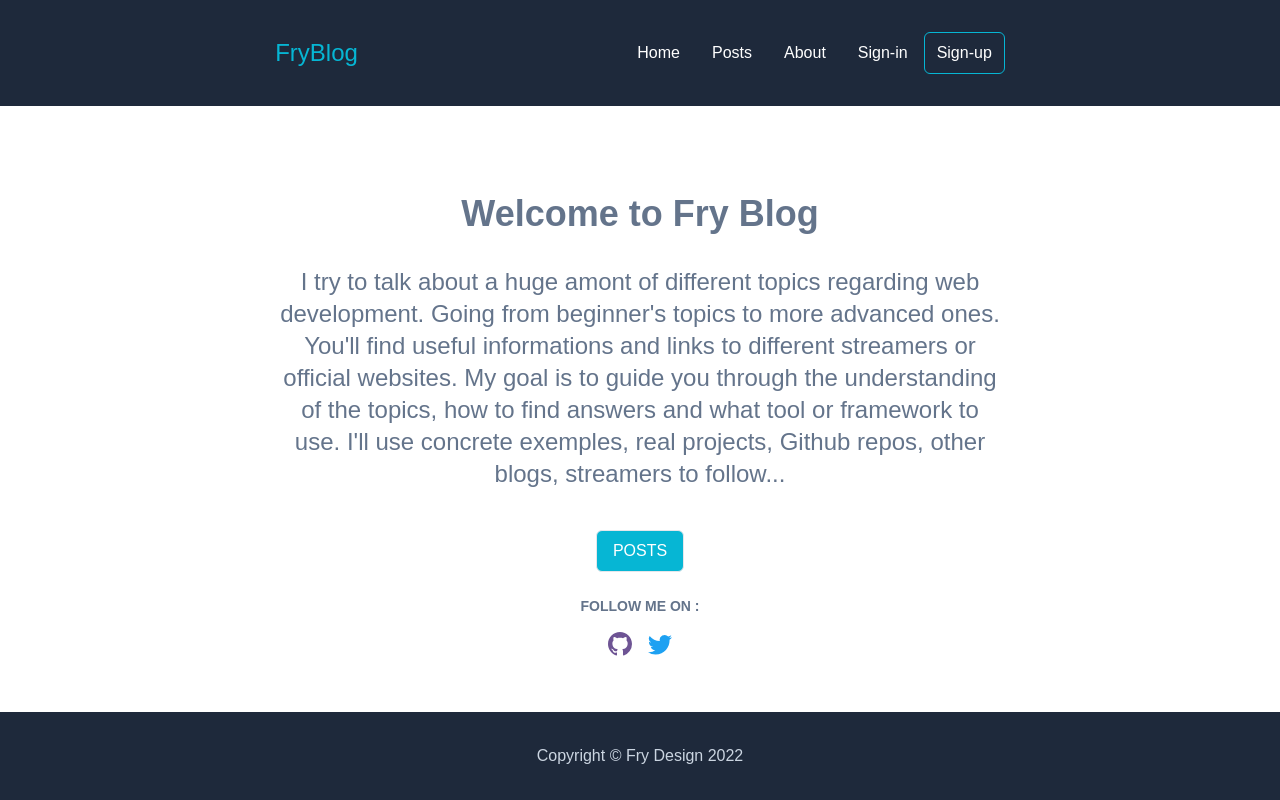
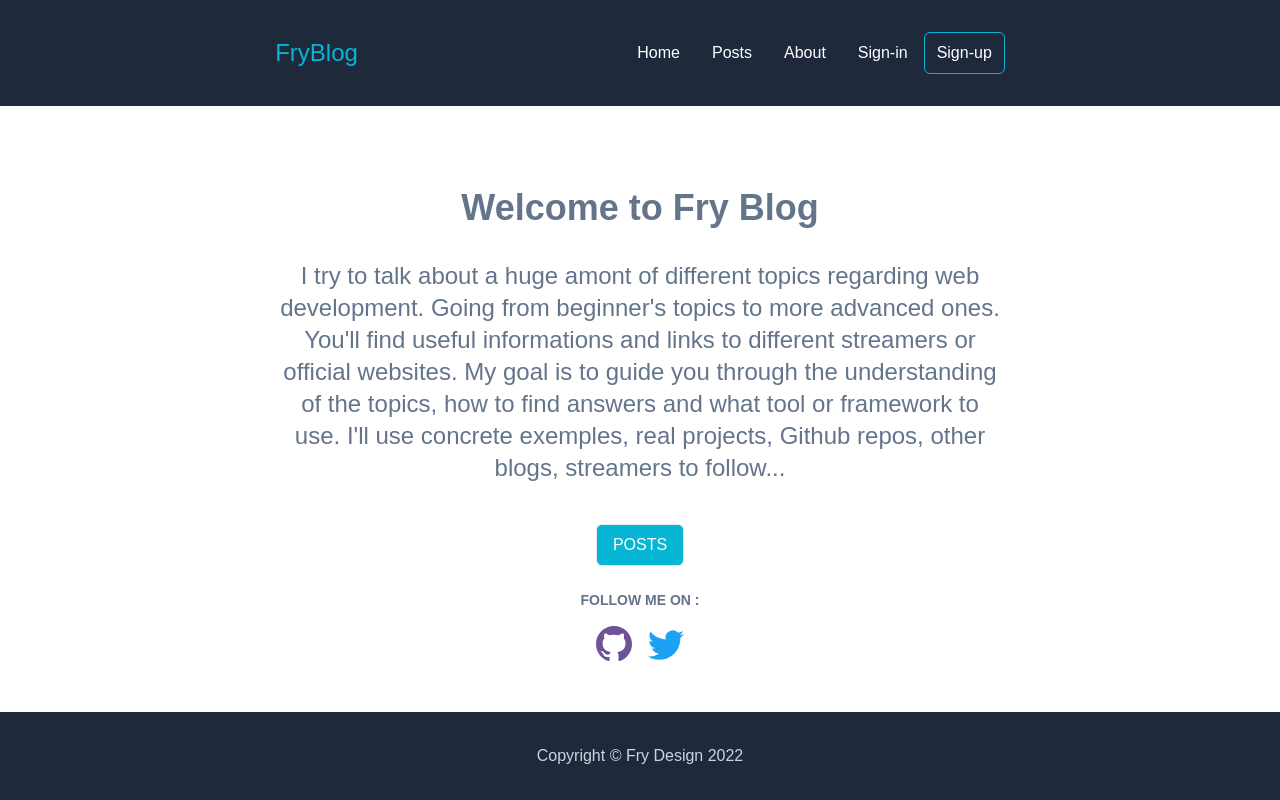
Before and after one commit to Canfry/react-blog, a React (Create React App) app in the folder frontend/: page / in a window 1280 px wide. Built offline with nearby package versions, Linux system fonts and the light colour scheme; the HTML template or start-up script is replaced by a standard one; what @gradin/tailwindcss-scrollbar would draw is missing.

Commit message:
adding comments when was trying to do something

```diff
--- a/frontend/src/pages/BlogList.jsx
+++ b/frontend/src/pages/BlogList.jsx
@@ -8,6 +8,7 @@ import { useState } from 'react';
 export default function BlogList() {
   const [search, setSearch] = useState('');
   const [posts, setPosts] = useState([]);
+  // const [visible, setVisible] = useState(true);
 
   const onSubmit = (e) => {
     e.preventDefault();
@@ -17,6 +18,7 @@ export default function BlogList() {
 
   const handleChange = (e) => {
     setSearch(e.target.value);
+    // setVisible(false);
   };
 
   useEffect(() => {
@@ -76,7 +78,7 @@ export default function BlogList() {
             className='text-4xl text-cyan-500 animate-bounce w-6 h-6'
             title='Go on Top'
           >
-            <a href='#goTop' className={posts.length < 3 ? 'none' : 'block'}>
+            <a href='#goTop'>
               <BsFillArrowUpCircleFill />
             </a>
           </button>
--- a/frontend/src/pages/Home.jsx
+++ b/frontend/src/pages/Home.jsx
@@ -26,7 +26,7 @@ export default function Home() {
         </div>
 
         <p className='mb-4 font-bold text-sm'>FOLLOW ME ON :</p>
-        <div className='flex align-center justify-center text-2xl'>
+        <div className='flex align-center justify-center text-4xl'>
           <p>
             <a
               href='https://github.com/Canfry'
```
